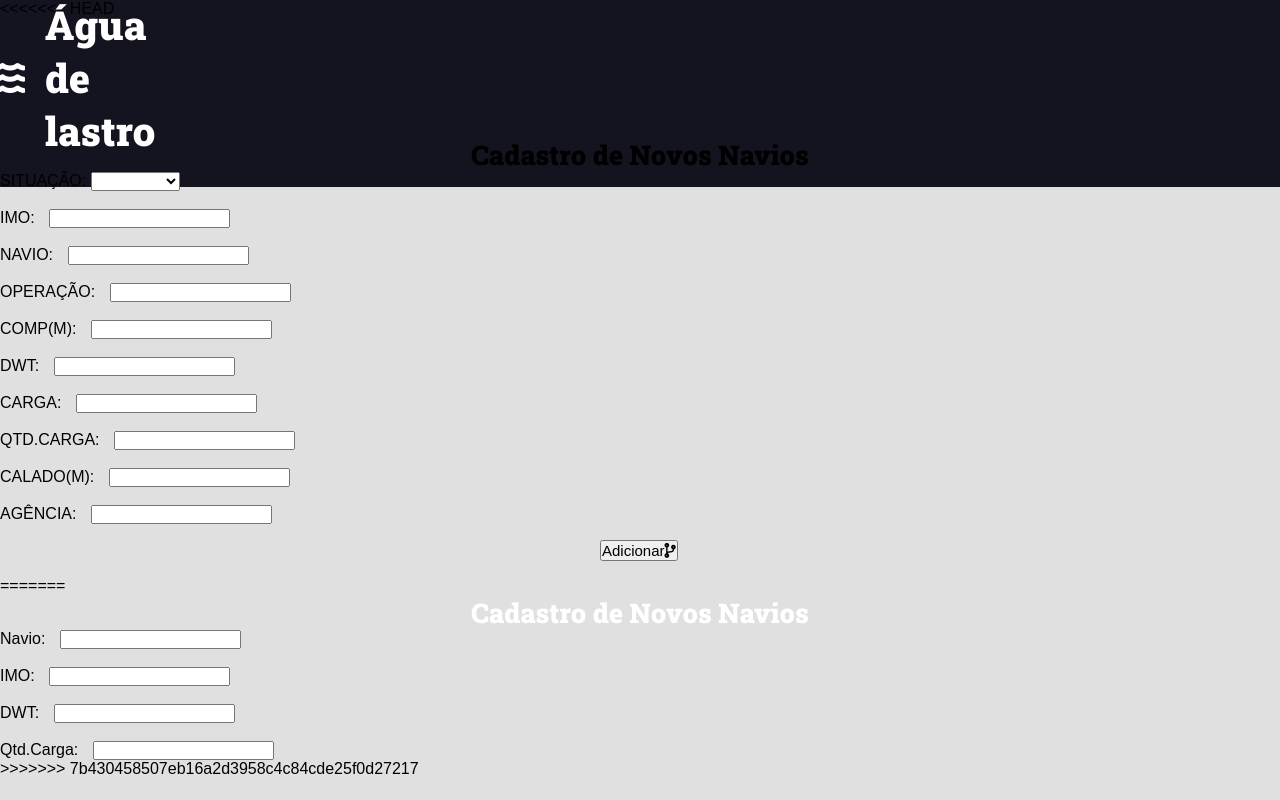
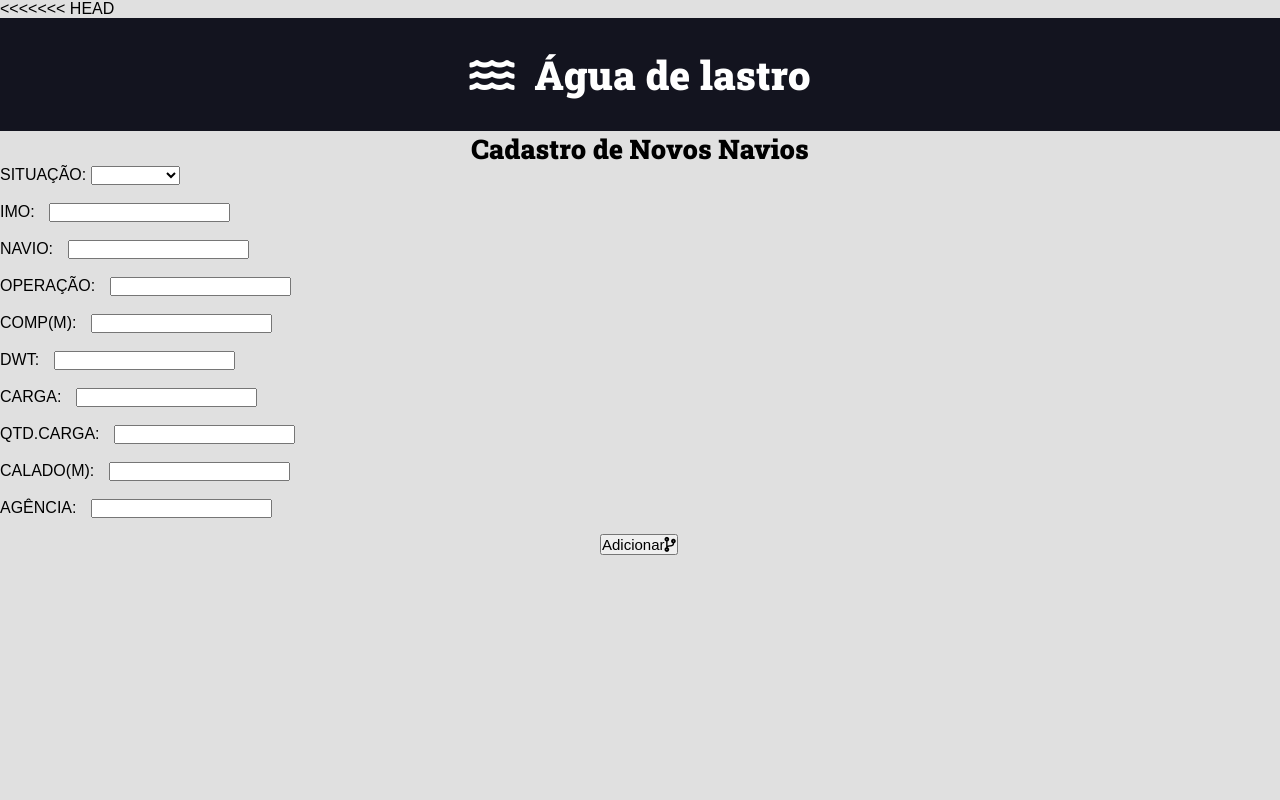
Before and after one commit to NilsonAbrantes/Django, a Django app: template recipes/templates/recipes/pages/add_ship.html in a window 1280 px wide. Run offline with Django 4.2, Linux system fonts and the light colour scheme; the template is opened without the code that fills it, so the values that code supplies are empty.

Commit message:
Update add_ship.html

```diff
--- a/recipes/templates/recipes/pages/add_ship.html
+++ b/recipes/templates/recipes/pages/add_ship.html
@@ -80,121 +80,5 @@
     </form>
 </body>
 
-=======
-<!DOCTYPE html>
-<html lang="pt-BR">
 
-<head>
-    <meta charset="UTF-8">
-    <meta name="viewport" content="width=device-width, initial-scale=1.0">
-    <title>Add Ship</title>
-</head>
-<style>
-    :root {
-        --color-primary: #269fe6;
-        --color-primary-hover: #2086c2;
-        --color-primary-dark: #13141f;
-        --color-primary-dark-hover: #212336;
-        --color-primary-light: #d4ecfa;
-        --color-primary-light-hover: #bdd8e7;
-        --color-white: #fff;
-        --color-black: #000;
-        --color-dark-text: #444;
-        --color-info-light: #cce5ff;
-        --color-debug-light: #cce5ff;
-        --color-success-light: #d4edda;
-        --color-alert-light: #fff3cd;
-        --color-warning-light: #fff3cd;
-        --color-error-light: #f8d7da;
-        --color-info-dark: #4d86c4;
-        --color-debug-dark: #4d86c4;
-        --color-success-dark: #4a9c5d;
-        --color-alert-dark: #927f40;
-        --color-warning-dark: #927f40;
-        --color-error-dark: #da525d;
-        --color-gray-0: #f9f9f9;
-        --color-gray-1: #e0e0e0;
-        --color-gray-2: #c7c7c7;
-        --color-gray-3: #aeaeae;
-        --color-gray-4: #959595;
-        --color-gray-5: #7d7d7d;
-        --color-gray-6: #646464;
-        --color-gray-7: #4b4b4b;
-        --color-gray-8: #323232;
-        --color-gray-9: #191919;
-        --font-primary: sans-serif;
-        --font-headings: 'Roboto Slab', serif;
-        --spacing-gutter-medium: 3rem;
-        --spacing-gutter-large: 4rem;
-    }
-
-    h1 {
-        font-size: 2.7rem;
-        color: var(--color-white);
-        text-decoration: none;
-        display: flex;
-        flex-flow: row nowrap;
-        align-items: center;
-        justify-content: center;
-        width: fit-content;
-        margin: 0 auto;
-    }
-
-    .tooltip {
-        position: relative;
-        display: block;
-        cursor: pointer;
-    }
-
-    .tooltip .tooltiptext {
-        visibility: hidden;
-        width: 200px;
-        background-color: #000;
-        color: #fff;
-        text-align: center;
-        border-radius: 6px;
-        padding: 5px;
-        position: static;
-        z-index: 1;
-        bottom: 1%;
-        left: 20%;
-        transform: translateX(-50%);
-        opacity: 0;
-        transition: opacity 0.3s;
-    }
-
-    .tooltip:hover .tooltiptext {
-        visibility: visible;
-        opacity: 1;
-        pointer-events: none;
-    }
-
-    .container {
-        max-width: 17rem;
-        margin: -50;
-        padding: var(--spacing-gutter-medium);
-    }
-</style>
-<h1>Cadastro de Novos Navios</h1>
-
-<body>
-
-    <div>
-        <p>Navio: <input type="text"></p>
-        <div class="tooltip">
-            <span class="tooltiptext">Identificação da Embarcação</span>
-            <p>IMO: <input type="text"></p>
-        </div>
-        <div class="tooltip">
-            <span class="tooltiptext">Carga Descarregada do Navio</span>
-            <p>DWT: <input type="text"></p>
-        </div>
-        <div class="tooltip">
-            <span class="tooltiptext">Carga Carregada Pelo Navio</span>
-            <p>Qtd.Carga: <input type="text"></p>
-        </div>
-    </div>
-</body>
-
->>>>>>> 7b430458507eb16a2d3958c4c84cde25f0d27217
 </html>
```
